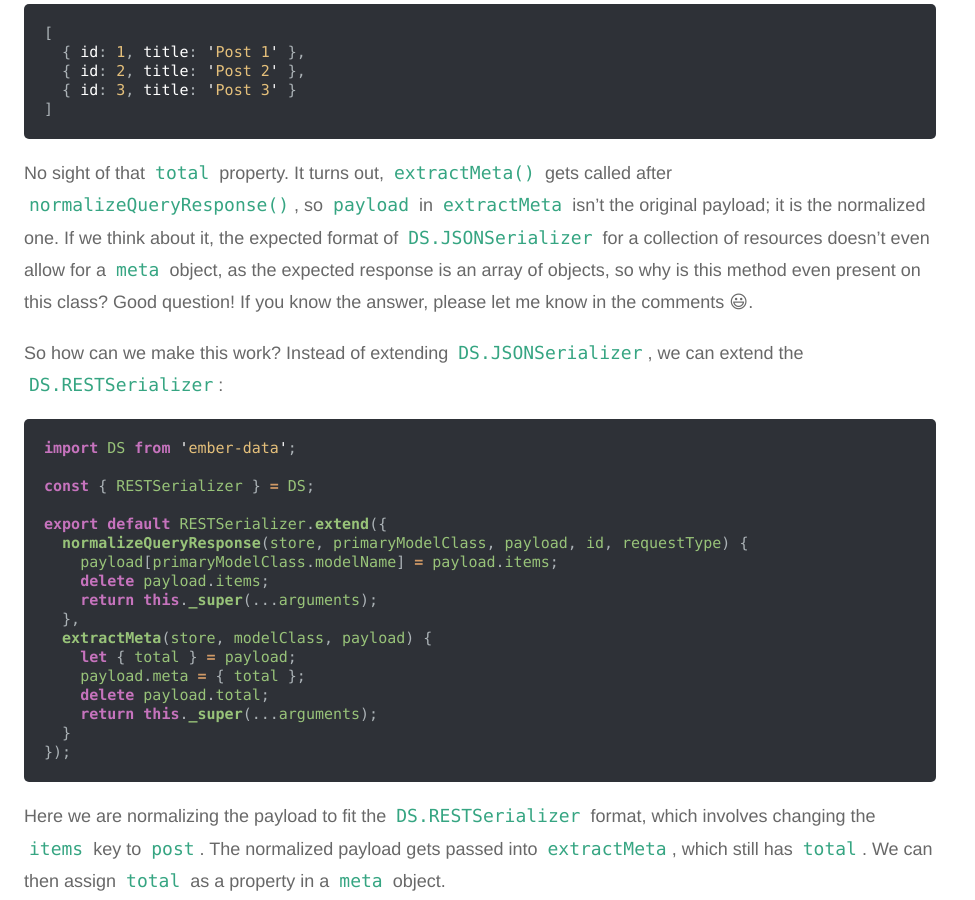
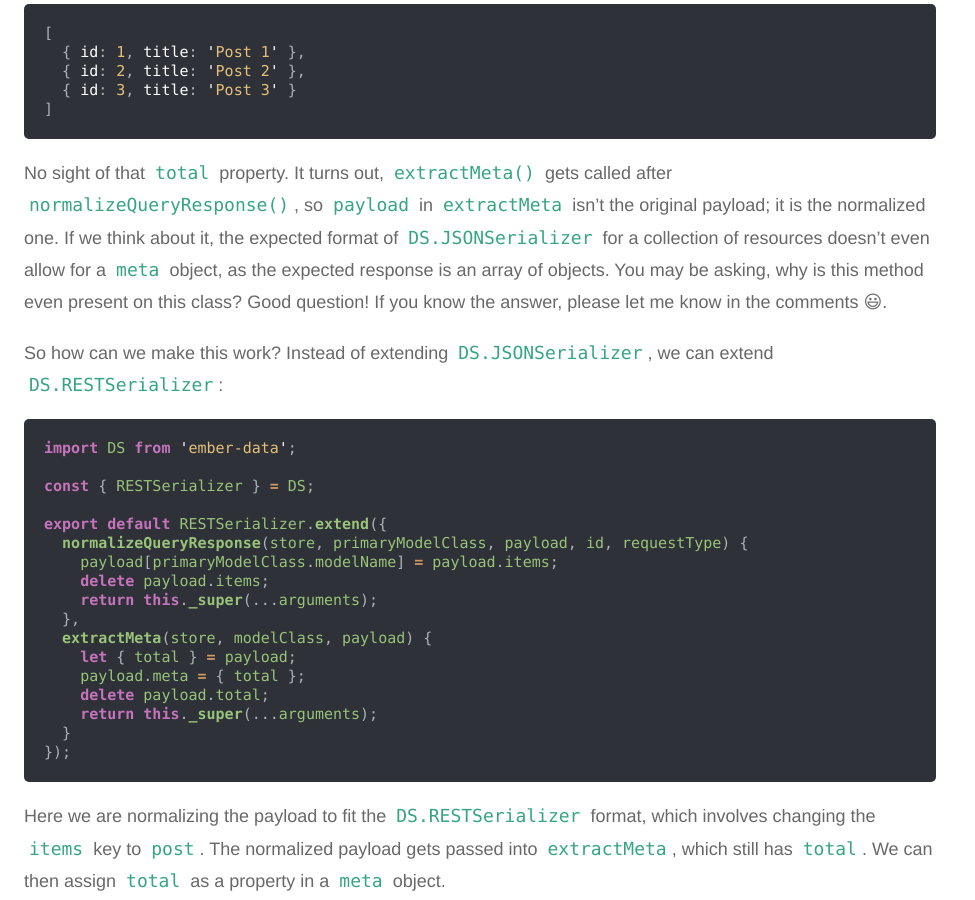
Before and after one commit to iamdtang/skaterdav85.github.io, a Jekyll site: the page built from _posts/2018-04-06-extracting-metadata-from-a-custom-api-with-ember-data.md, in a window 1280 px wide and 900 px high, scrolled down 1904 px. Shown: the whole window, without its empty margins (0-975 px from the left). Built offline with Jekyll 4.4.1, drawn with Linux system fonts in a browser that asks for light colours; nearby versions of some CDN libraries.

Commit message:
update post

````diff
--- a/_posts/2018-04-06-extracting-metadata-from-a-custom-api-with-ember-data.md
+++ b/_posts/2018-04-06-extracting-metadata-from-a-custom-api-with-ember-data.md
@@ -92,9 +92,9 @@ Unfortunately, the payload logged to the console in `extractMeta()` was the foll
 ]
 ```
 
-No sight of that `total` property. It turns out, `extractMeta()` gets called after `normalizeQueryResponse()`, so `payload` in `extractMeta` isn't the original payload; it is the normalized one. If we think about it, the expected format of `DS.JSONSerializer` for a collection of resources doesn't even allow for a `meta` object, as the expected response is an array of objects, so why is this method even present on this class? Good question! If you know the answer, please let me know in the comments 😃.
+No sight of that `total` property. It turns out, `extractMeta()` gets called after `normalizeQueryResponse()`, so `payload` in `extractMeta` isn't the original payload; it is the normalized one. If we think about it, the expected format of `DS.JSONSerializer` for a collection of resources doesn't even allow for a `meta` object, as the expected response is an array of objects. You may be asking, why is this method even present on this class? Good question! If you know the answer, please let me know in the comments 😃.
 
-So how can we make this work? Instead of extending `DS.JSONSerializer`, we can extend the `DS.RESTSerializer`:
+So how can we make this work? Instead of extending `DS.JSONSerializer`, we can extend `DS.RESTSerializer`:
 
 ```js
 import DS from 'ember-data';
````
